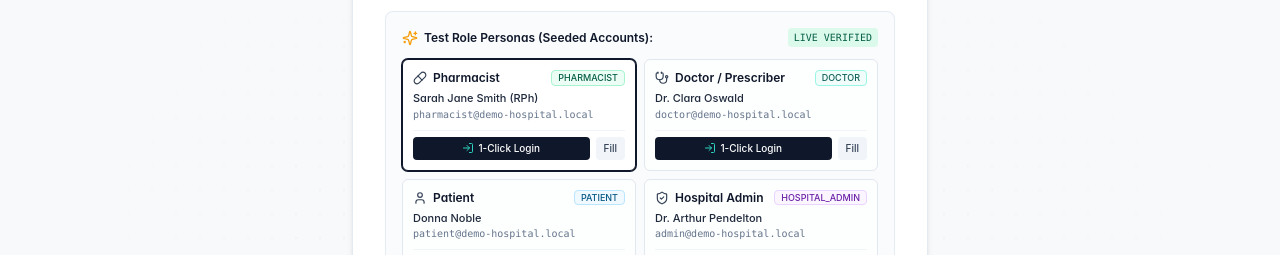
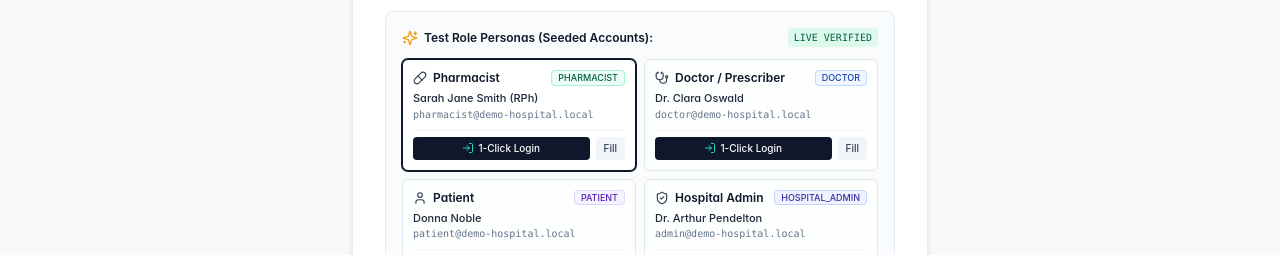
Before and after one commit to Samudra-Bose/PharmaVigil, a Next.js app: page /auth/login in a window 1280 px wide. Shown: the part 295-550 px from the top of the page. Built offline with nearby package versions, Linux system fonts and the light colour scheme; no server answers.

Commit message:
refactor(ui): update badge colors for improved visual consistency in login personas

```diff
--- a/src/app/auth/login/page.tsx
+++ b/src/app/auth/login/page.tsx
@@ -60,7 +60,7 @@ const PRIMARY_PERSONAS: TestPersona[] = [
     password: "DemoPassword123!",
     hospital: "demo-hospital",
     icon: Stethoscope,
-    badgeColor: "bg-teal-50 text-teal-800 border-teal-200",
+    badgeColor: "bg-blue-50 text-blue-800 border-blue-200",
     desc: "Clinical triage queue, prescriptions, alert dispositions with overrides, appointments.",
   },
   {
@@ -71,7 +71,7 @@ const PRIMARY_PERSONAS: TestPersona[] = [
     password: "DemoPassword123!",
     hospital: "demo-hospital",
     icon: User,
-    badgeColor: "bg-sky-50 text-sky-800 border-sky-200",
+    badgeColor: "bg-violet-50 text-violet-800 border-violet-200",
     desc: "Outpatient portal, prescription tracking, self-reported allergies & medication history.",
   },
   {
@@ -82,7 +82,7 @@ const PRIMARY_PERSONAS: TestPersona[] = [
     password: "DemoPassword123!",
     hospital: "demo-hospital",
     icon: ShieldCheck,
-    badgeColor: "bg-purple-50 text-purple-800 border-purple-200",
+    badgeColor: "bg-indigo-50 text-indigo-800 border-indigo-200",
     desc: "Governance, staff approvals, clinical rulesets, audit trail, demo reset.",
   },
 ];
```
